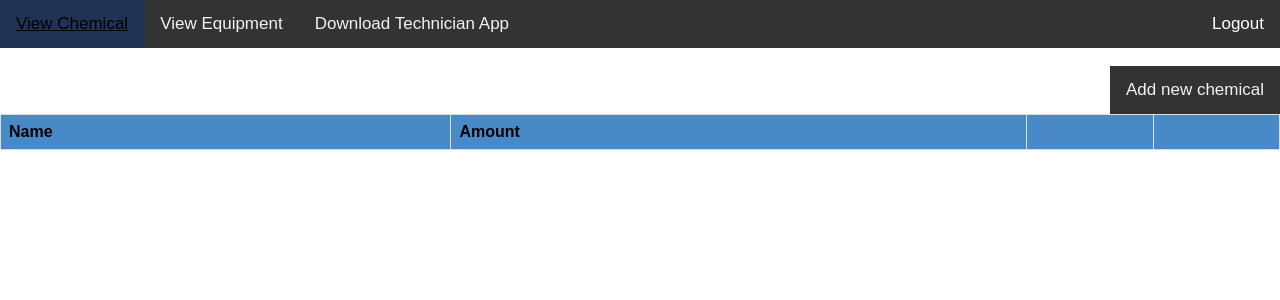
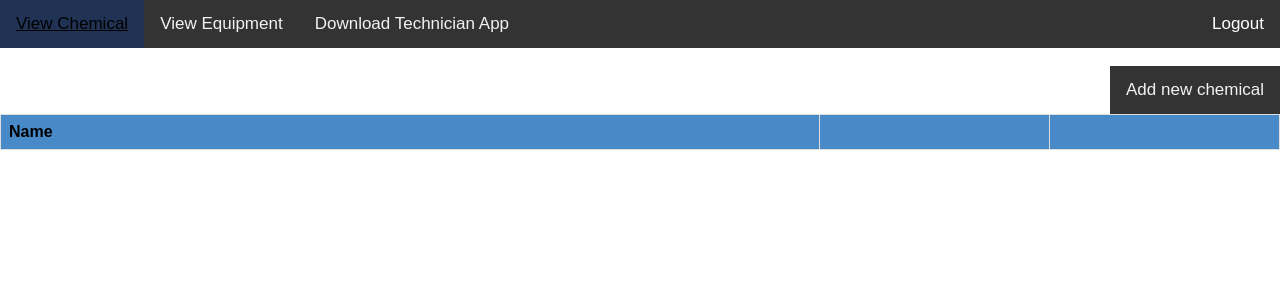
Before and after one commit to limminxian/fypwatersupplyweb, a PHP site: page /technician.php in a window 1280 px wide. Shown: the top 300 px of the page. Run offline with PHP 8.4, Linux system fonts and the light colour scheme; the visitor is signed in with stand-in values (Sample User, id 1); data that the repository does not hold is empty; some libraries are stand-ins or nearby versions.

Commit message:
Update technician.php

```diff
--- a/technician.php
+++ b/technician.php
@@ -57,7 +57,6 @@ $chemical->getAllChemical();
 <table>
  <tr bgcolor="#488AC7">
     <th>Name</th>
-    <th>Amount</th>
     <th></th>
     <th></th>
   </tr>
@@ -68,7 +67,7 @@ foreach($chemical->chemicalArray as $c){
 	?>
   <tr>
 	<?php
-		$properties = array('name', 'amount');
+		$properties = array('name');
 		foreach ($properties as $prop) {?>
 			<td>
 				<?=$c->$prop?>
```
